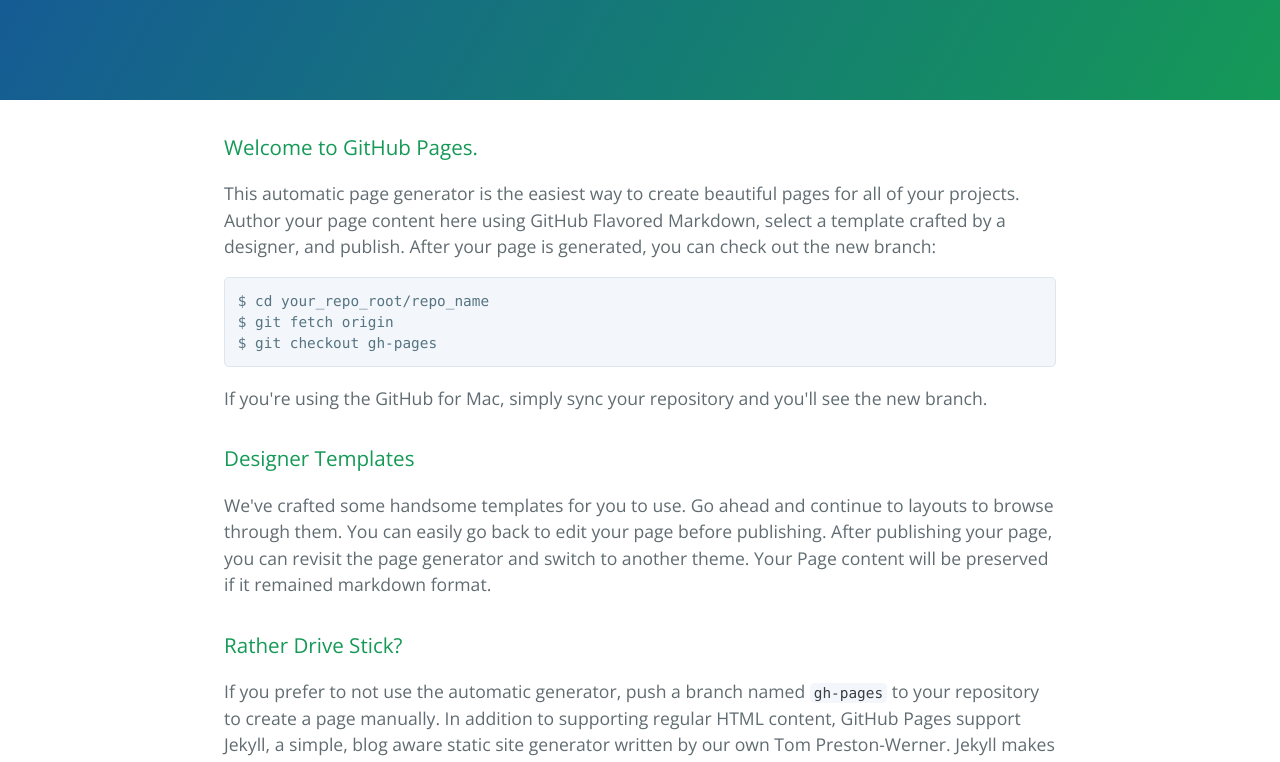
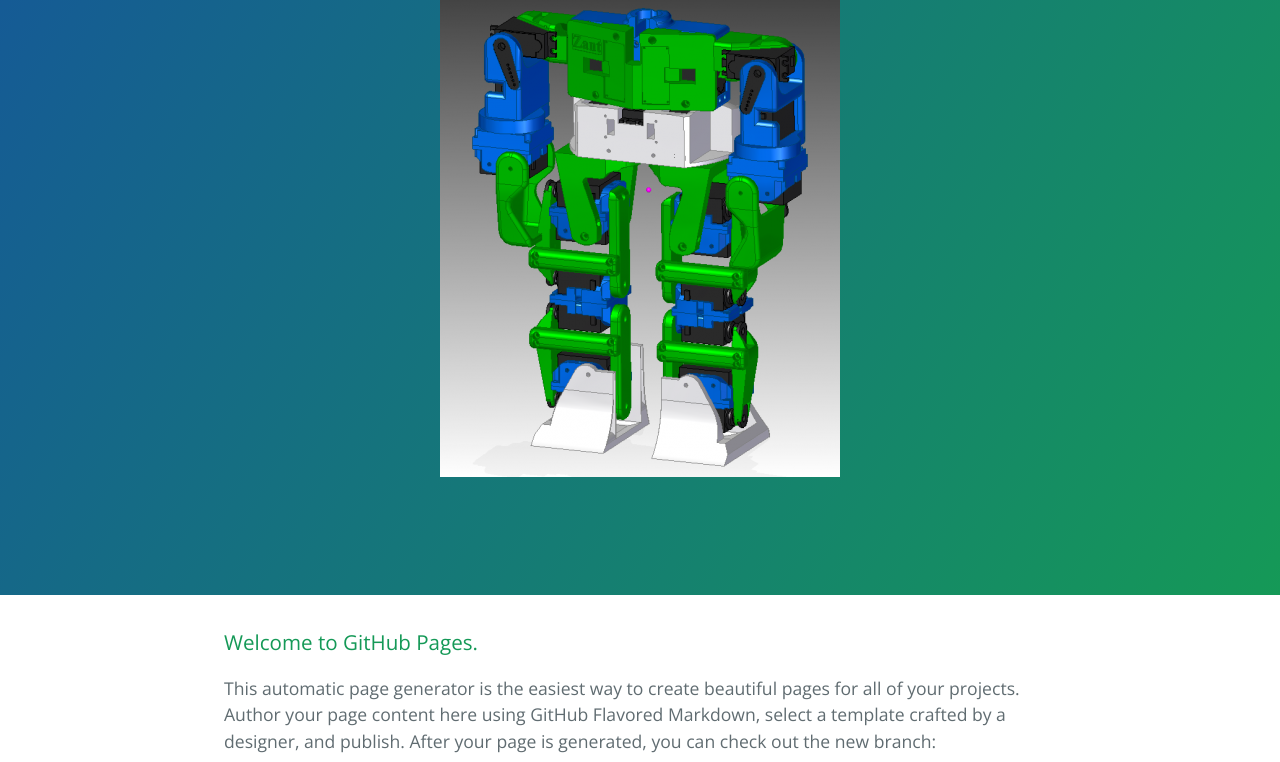
Before and after one commit to myod-robotics/myod-robotics.github.io, a plain HTML site: page index.html in a window 1280 px wide. Shown: the part 170-932 px from the top of the page. Drawn offline with nearby package versions, Linux system fonts and the light colour scheme.

Commit message:
Update index.html

```diff
--- a/index.html
+++ b/index.html
@@ -12,6 +12,7 @@
   <body>
     <section class="page-header">
       <h1 class="project-name">Myod-robotics.GitHub.io</h1>
+      <img src=MYOD.png />
       <h2 class="project-tagline"></h2>
     </section>
 
```
